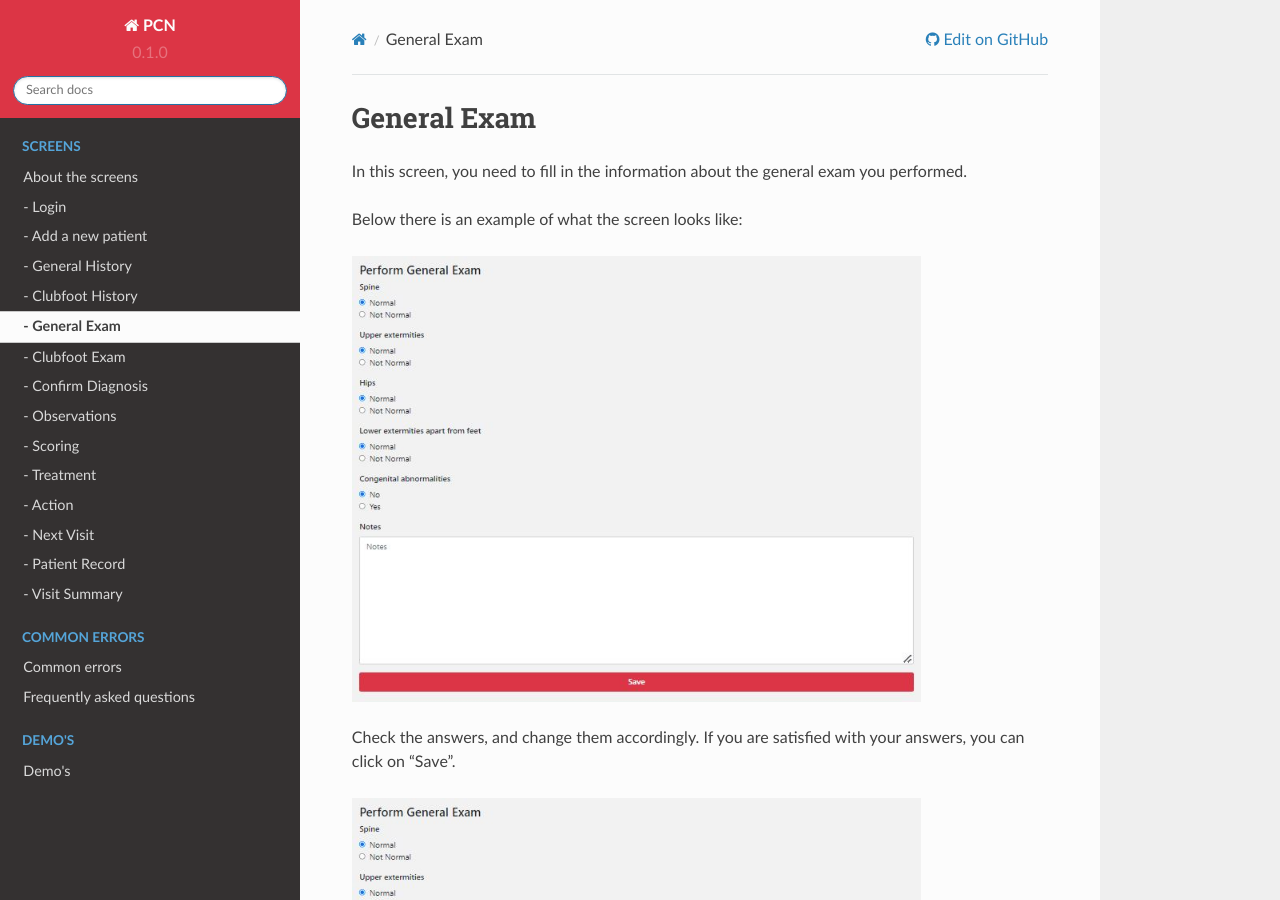
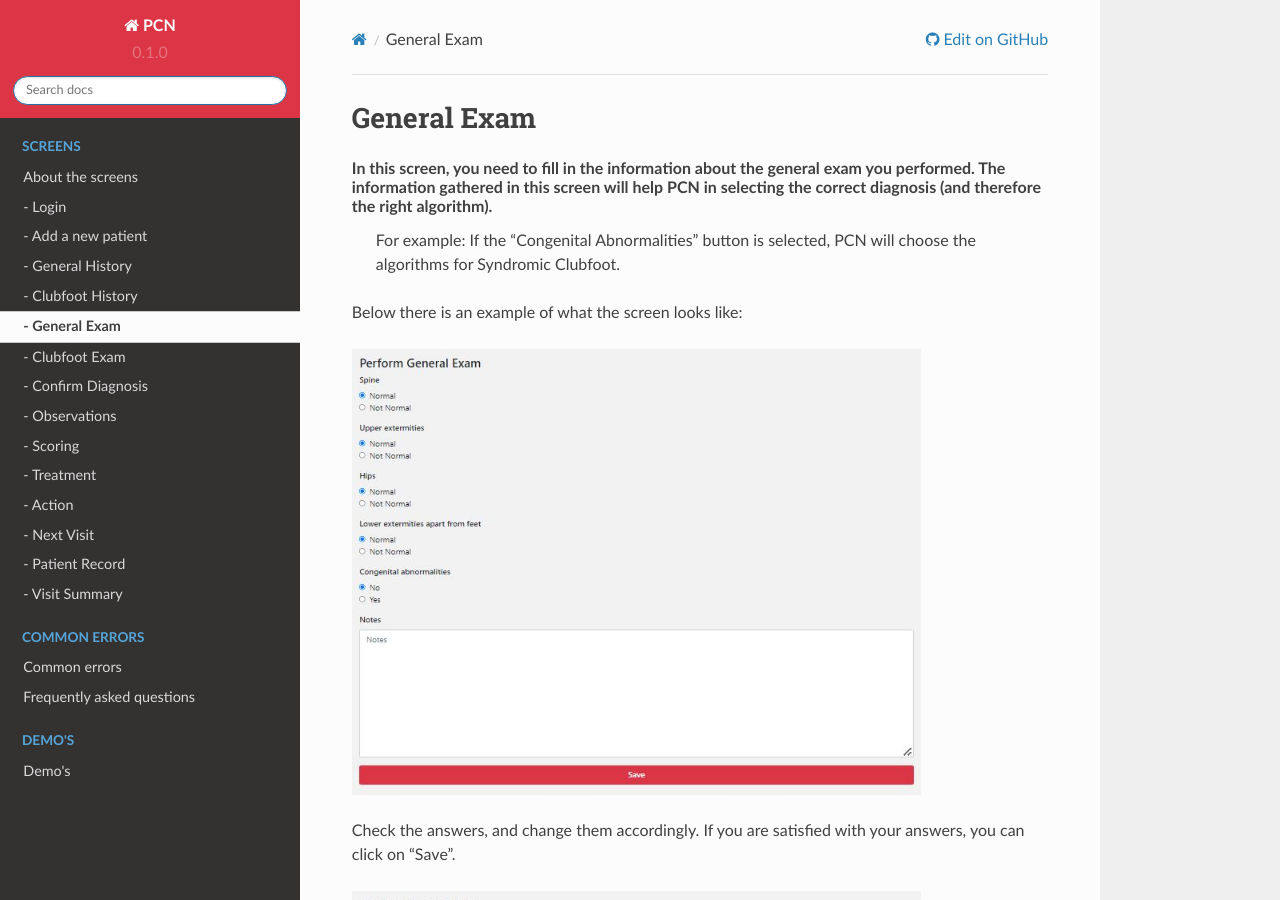
Before and after one commit to SWijnands01/PCN, a Sphinx documentation site: the page built from docs/source/GeneralExamScreen.rst, in a window 1280 px wide and 900 px high. Built offline with Sphinx 7.4.7 and the Read the Docs theme 2.0.0, drawn with Linux system fonts in a browser that asks for light colours.

Commit message:
Update GeneralExamScreen.rst

```diff
--- a/docs/source/GeneralExamScreen.rst
+++ b/docs/source/GeneralExamScreen.rst
@@ -2,8 +2,8 @@
 General Exam
 ############
 
-In this screen, you need to fill in the information about the general exam you performed.
-
+In this screen, you need to fill in the information about the general exam you performed. The information gathered in this screen will help PCN in selecting the correct diagnosis (and therefore the right algorithm).
+   For example: If the "Congenital Abnormalities" button is selected, PCN will choose the algorithms for Syndromic Clubfoot.
 Below there is an example of what the screen looks like:
 
 
```
